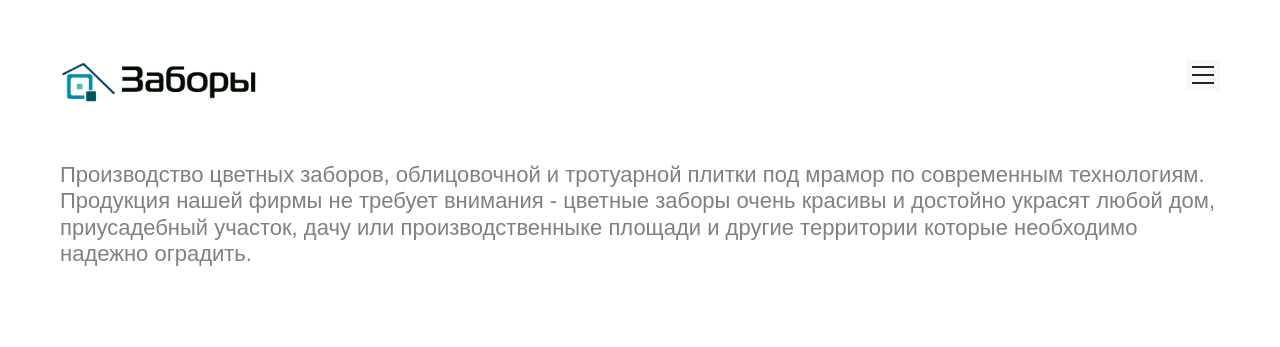
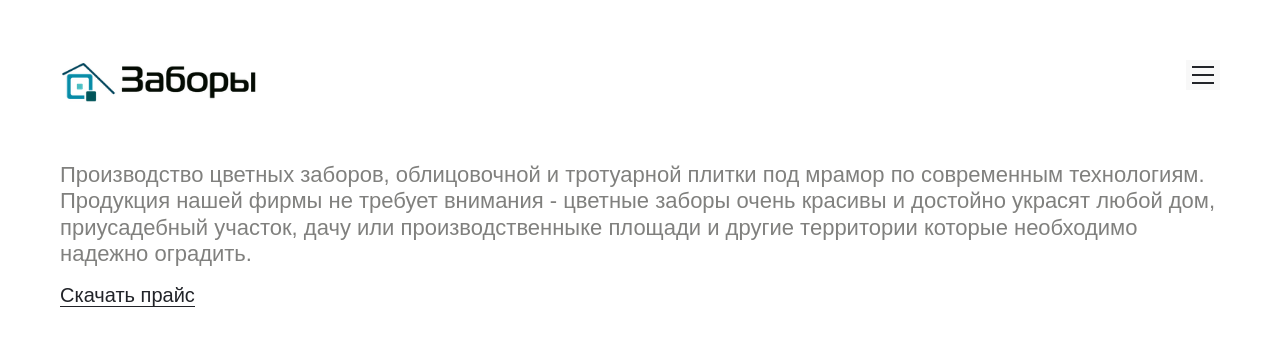
Before and after one commit to belzabor/belzabor.github.io, a plain HTML site: page index.html in a window 1280 px wide. Shown: the top 347 px of the page. Drawn offline with Linux system fonts and the light colour scheme; grey boxes are pictures that could not be loaded.

Commit message:
Update index.html

```diff
--- a/index.html
+++ b/index.html
@@ -26,6 +26,7 @@
                         <div class="preamble">
                             <h1>
                             Производство цветных заборов, облицовочной и тротуарной плитки под мрамор по современным технологиям. Продукция нашей фирмы не требует внимания - цветные заборы очень красивы и достойно украсят любой дом, приусадебный участок, дачу или производственныке площади и другие территории которые необходимо надежно оградить. </h1>
+                            <a style="font-size: 20px;" href="price.pdf" download>Скачать прайс</a>
                         </div>
                     </div>
                 </header>
```
